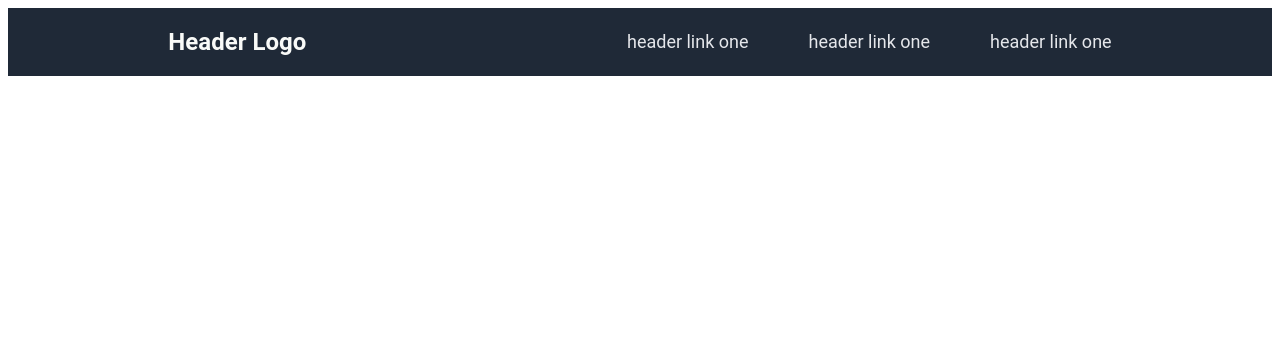
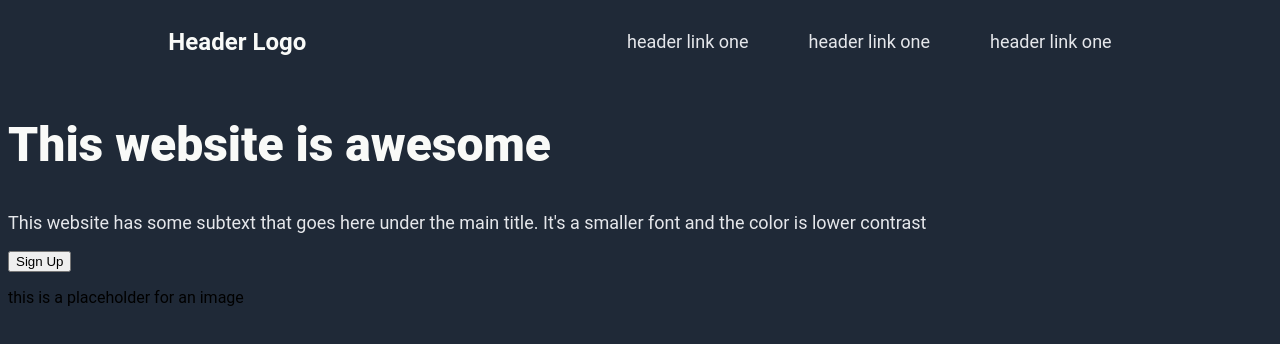
Before and after one commit to JermuH92/landing-page, a plain HTML site: page index.html in a window 1280 px wide. Drawn offline with Linux system fonts and the light colour scheme.

Commit message:
Fix round white edge and continue structuring
Fixed the issue with the white edge around the nav container by
moving background color to the body of the document for now.

Started structing the hero section of the document and modifying
the values in styling to adhere the design colors and fonts.

```diff
--- a/index.html
+++ b/index.html
@@ -3,10 +3,11 @@
 <head>
   <meta charset="UTF-8">
   <meta name="viewport" content="width=device-width, initial-scale=1.0">
-  <title>Placeholder Title</title>
+  <title>Landing Page</title>
   <link rel="stylesheet" href="./styles/styles.css">
 </head>
 <body>
+  <!-- Header and navigation -->
   <header>
     <nav>
       <div class="nav-container">
@@ -20,8 +21,18 @@
     </nav>
   </header>
 
+  <!-- Hero section -->
   <section>
+    <div class="hero-container">
+      <h1 class="hero-text">This website is awesome</h1>
+      <p class="hero-subtext">This website has some subtext that goes here under the main title.
+        It's a smaller font and the color is lower contrast</p>
+      <button class="hero-signup">Sign Up</button>
+      <div class="hero-image-container">
+        <p>this is a placeholder for an image</p>
+      </div>
+    </div>
+  </section>
 
-  </section>
 </body>
 </html>
--- a/styles/styles.css
+++ b/styles/styles.css
@@ -10,9 +10,6 @@ html {
 
 body {
   font-family: Roboto, sans-serif;
-}
-
-header {
   background-color: #1F2937;
 }
 
@@ -40,3 +37,14 @@ header {
   align-items: flex-end;
   gap: 20px;
 }
+
+.hero-text {
+  font-size: 48px;
+  font-weight: 900;
+  color: #F9FAF8;
+}
+
+.hero-subtext {
+  font-size: 18px;
+  color: #E5E7EB;
+}
```
